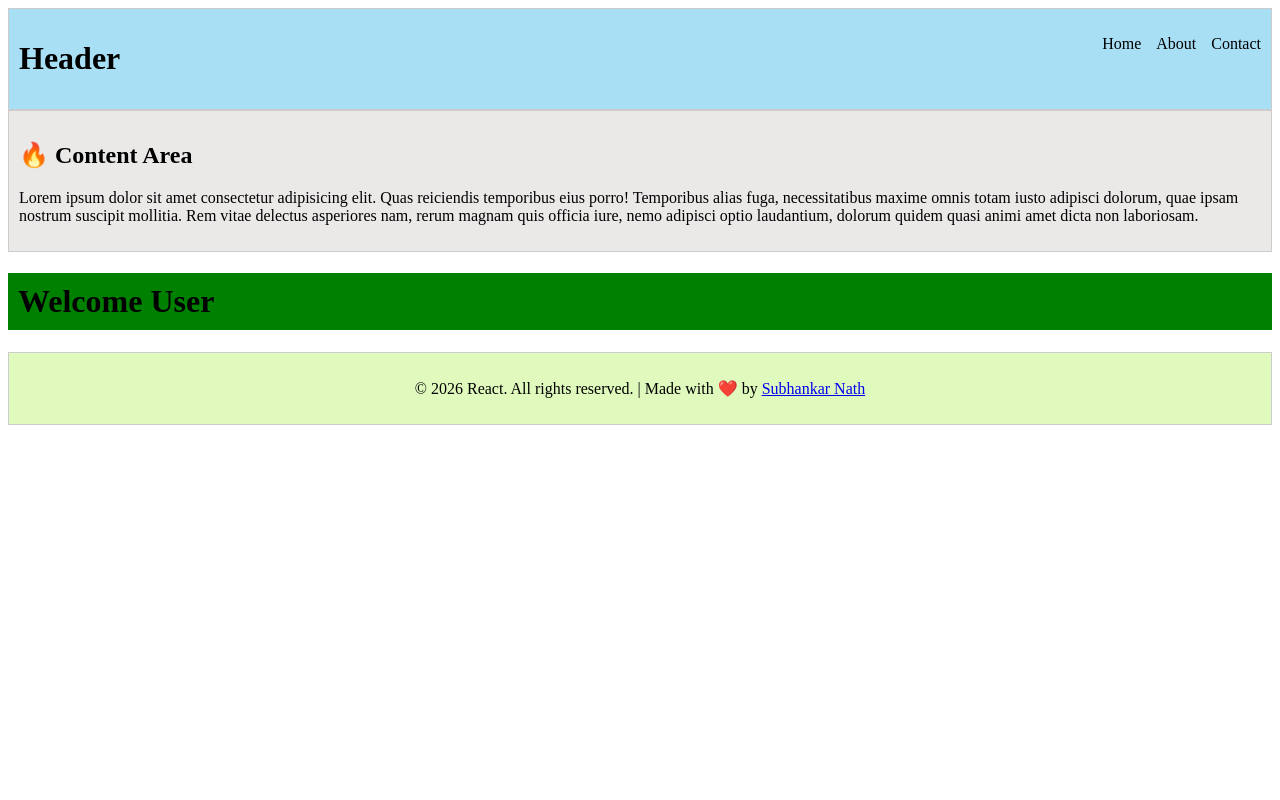
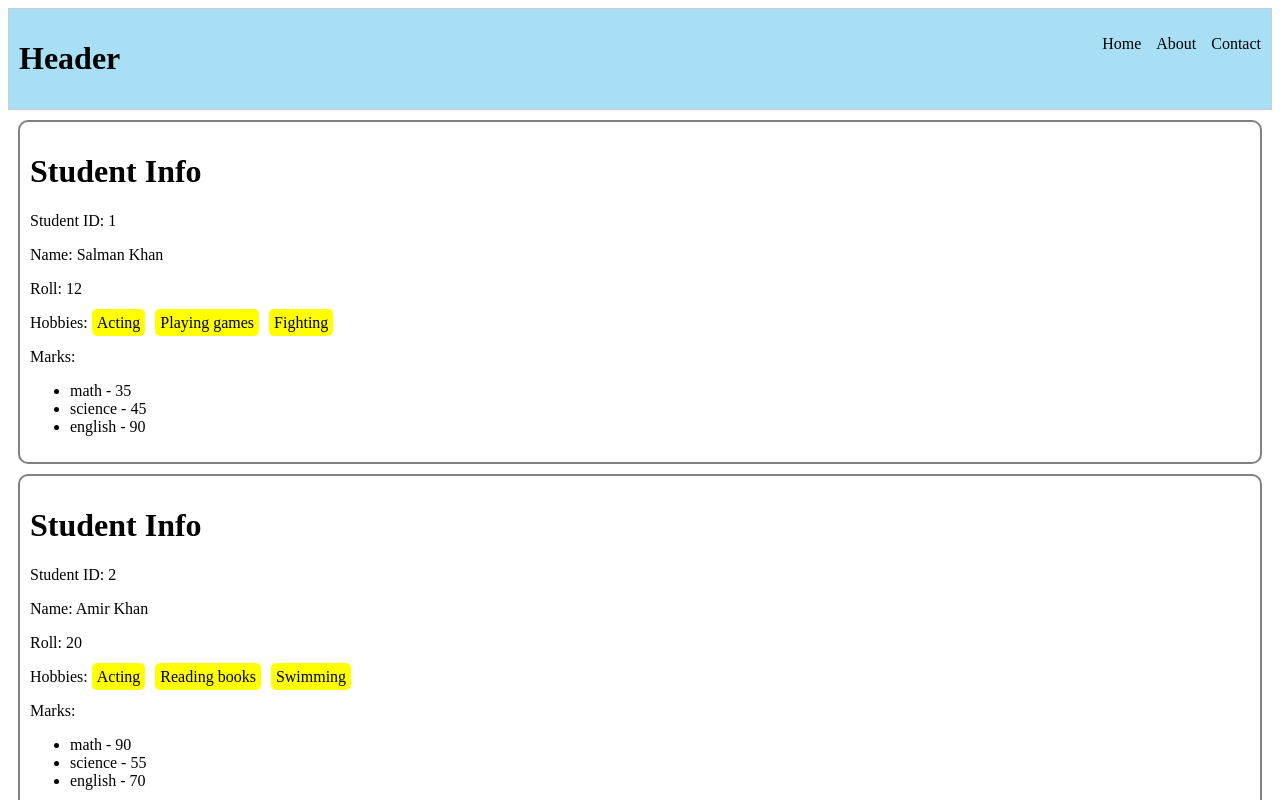
Before and after one commit to SUVO101/react-first, a React (Vite) app: page / in a window 1280 px wide. Shown: the top 800 px of the page. Built offline with nearby package versions, Linux system fonts and the light colour scheme.

Commit message:
Understanding Props

```diff
--- a/src/App.jsx
+++ b/src/App.jsx
@@ -1,17 +1,65 @@
 // import './App.css'
 
+import Array_Object from "./components/Array_Object"
 import Body from "./components/Body"
 import ConditionalRendering from "./components/ConditionalRendering"
 import Footer from "./components/Footer"
 import Header from "./components/Header"
+import SimpleProps from "./components/SimpleProps"
+import AdvanceProps from "./components/AdvanceProps"
+import StudentInfoProps from "./components/StudentInfoProps"
 
 function App() {
+
+  const StudentsData=[
+    {
+      student_id:1,
+      name:"Salman Khan",
+      roll:12,
+      hobbies:["Acting","Playing games","Fighting"],
+      subjects:[
+        {name:"math",marks:35},
+        {name:"science",marks:45},
+        {name:"english",marks:90}
+      ]
+    },
+    {
+      student_id:2,
+      name:"Amir Khan",
+      roll:20,
+      hobbies:["Acting","Reading books","Swimming"],
+      subjects:[
+        {name:"math",marks:90},
+        {name:"science",marks:55},
+        {name:"english",marks:70}
+      ]
+    },
+    {
+      student_id:3,
+      name:"Arijit Singh",
+      roll:33,
+      hobbies:["Singing","Playing Guiter","Helping Others"],
+      subjects:[
+        {name:"math",marks:78},
+        {name:"science",marks:65},
+        {name:"english",marks:87}
+      ]
+    }
+  ]
 
   return (
    <div>
       <Header/>
-      <Body/>
-      <ConditionalRendering/>
+      {/* <Body/> */}
+      {/* <ConditionalRendering/> */}
+      {/* < Array_Object skills={['html','css','javascript']} user={{name:'subhankar',age:22}} /> */}
+      {/* <SimpleProps name="subhankar" age="22" city="kolkata"/> */}
+      {/* <AdvanceProps name="subhankar" age="22" city="kolkata" hobbies={['coding','playing games','swimming']}/> */}
+      {
+        StudentsData.map((student_data)=>(
+          <StudentInfoProps student_id={student_data.student_id} name={student_data.name} roll={student_data.roll} hobbies={student_data.hobbies} subjects={student_data.subjects}/>
+        ))
+      }
       <Footer/>
    </div>
   )
--- /dev/null
+++ b/src/components/AdvanceProps.jsx
@@ -0,0 +1,19 @@
+const AdvanceProps = ({name,age,city,hobbies}) => {
+  return (
+    <div>
+        <h1>Name: {name}</h1>
+        <p>Age: {age}</p>
+        <p>City: {city}</p>
+        <p>Hobbies: </p>
+        <ul>
+            {
+                hobbies.map((hobby,index)=>(
+                    <li key={index}>{hobby}</li>
+                ))
+            }
+        </ul>
+    </div>
+  )
+}
+
+export default AdvanceProps
--- /dev/null
+++ b/src/components/Array_Object.jsx
@@ -0,0 +1,19 @@
+
+const Array_Object = ({skills,user}) => {
+  return (
+    <div>
+        <h1>Array Print</h1>
+        <ul>
+            {
+                skills.map((value,index)=>(
+                    <li key={index}>{value}</li>
+                ))
+            }
+        </ul>
+        <h1>Object Print</h1>
+        <p>{user.name} , {user.age} years old.</p>
+    </div>
+  )
+}
+
+export default Array_Object
--- /dev/null
+++ b/src/components/SimpleProps.jsx
@@ -0,0 +1,10 @@
+
+const SimpleProps = (props) => {
+  return (
+    <div>
+        <h1>Name: {props.name} - Age:{props.age} - City:{props.city}</h1>
+    </div>
+  )
+}
+
+export default SimpleProps
--- /dev/null
+++ b/src/components/StudentInfoProps.jsx
@@ -0,0 +1,26 @@
+const StudentInfoProps = ({student_id,name,roll,hobbies,subjects}) => {
+  return (
+    <div style={{border:"2px solid gray",margin:"10px",padding:"10px",borderRadius:"10px"}}>
+        <h1>Student Info</h1>
+        <p>Student ID: {student_id}</p>
+        <p>Name: {name}</p>
+        <p>Roll: {roll}</p>
+        <p>Hobbies: {
+                      hobbies.map((hobby)=>(<span style={{marginRight:"10px",backgroundColor:"yellow",padding:"5px",borderRadius:"5px"}}>{hobby}</span>))
+                    }
+        </p>
+        <div>
+          <p>Marks: </p>
+          <ul>
+            {
+              subjects.map((subject,index)=>(
+                <li key={index}>{subject.name} - {subject.marks}</li>
+              ))
+            }
+          </ul>
+        </div>
+    </div>
+  )
+}
+
+export default StudentInfoProps
```
Also changed, not shown: 1 other file (tests, documents, lock files or other folders).
